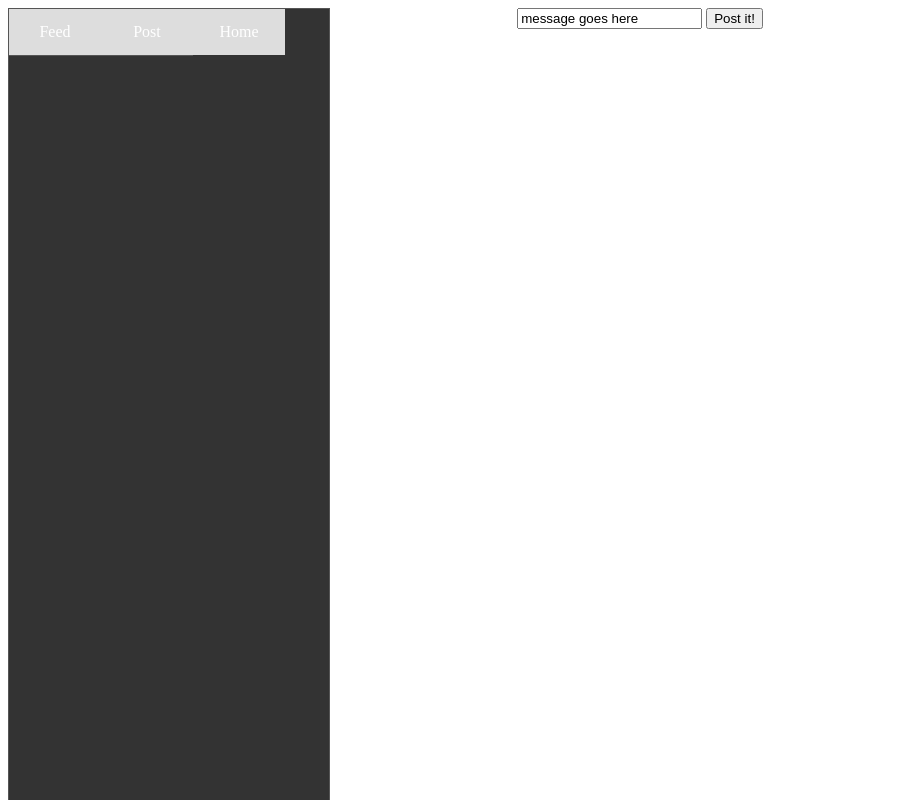
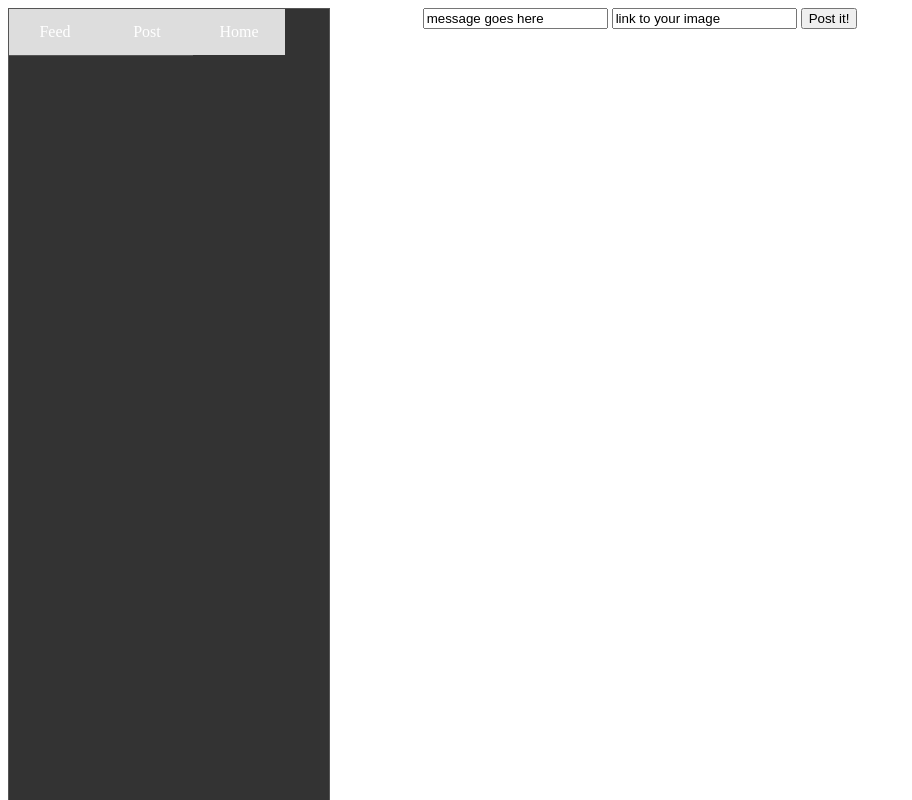
Before and after one commit to girlcodeakl/girlcode2017-term4, a website: page public/post.html in a window 1280 px wide. Shown: the whole page, without its empty margins (0-912 px from the left). Drawn offline with Linux system fonts and the light colour scheme.

Commit message:
work in progress

```diff
--- a/public/post.html
+++ b/public/post.html
@@ -12,6 +12,7 @@
     </ul>
       <form method="post" action="/posts">
           <input type="text" name="message" value="message goes here">
+          <input type="text" name="image" value="link to your image">
           <button>Post it!</button>
       </form>
   </body>
```
